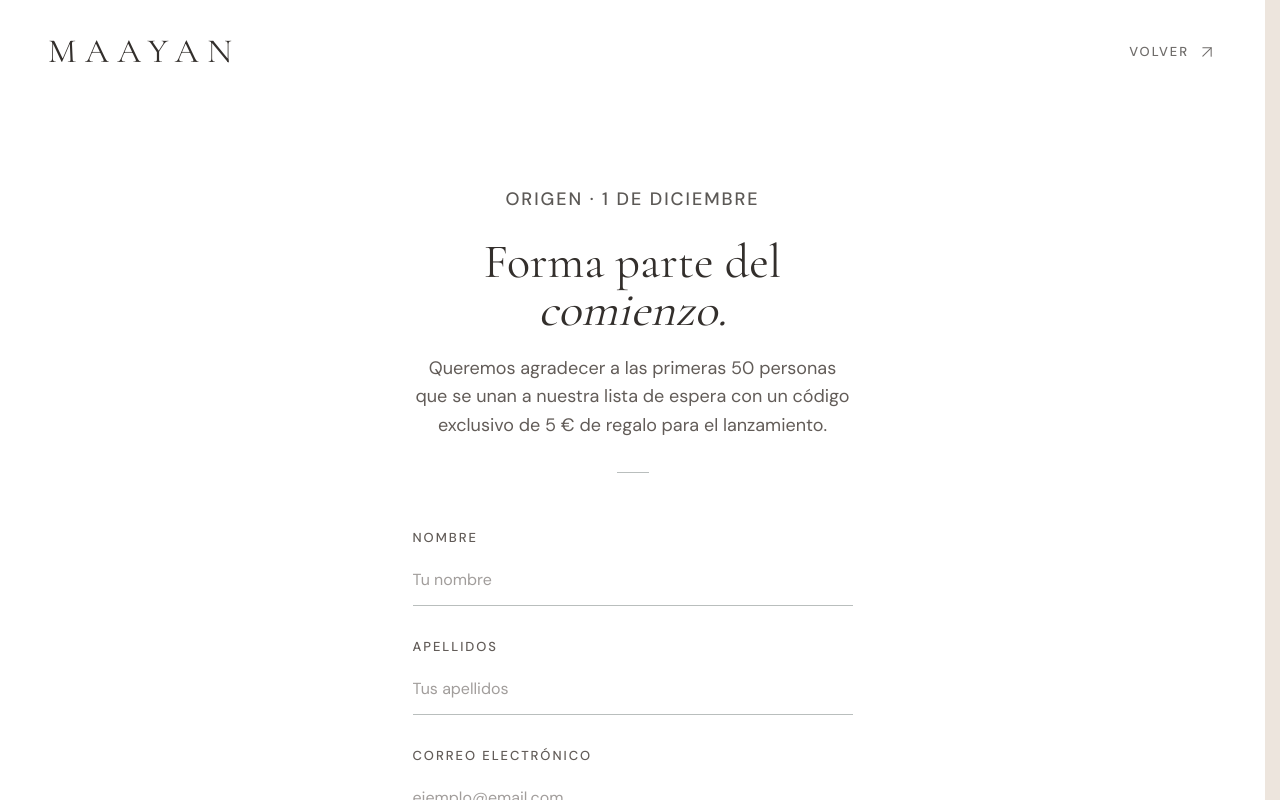
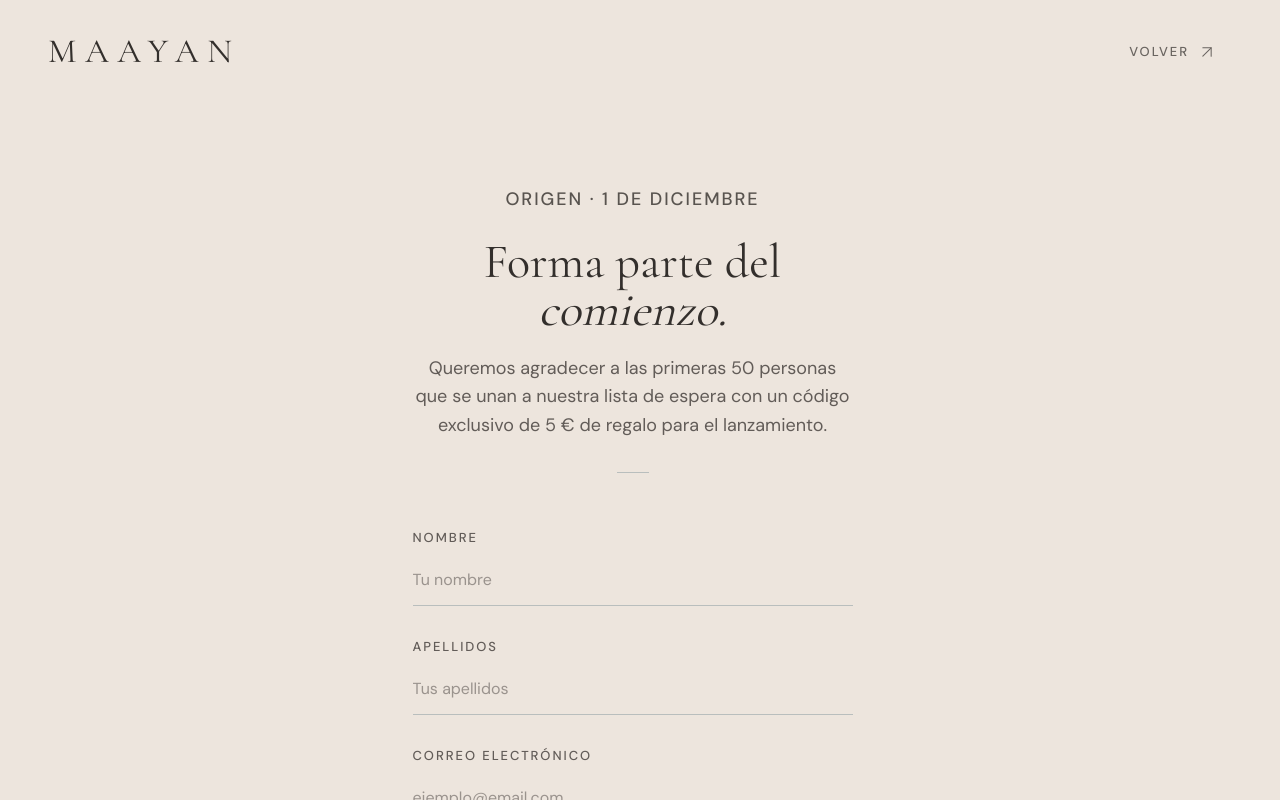
Before and after one commit to kete102/maayan, a Next.js app: page /waitlist in a window 1280 px wide. Shown: the top 800 px of the page. Built offline with nearby package versions, Linux system fonts and the light colour scheme.

Commit message:
remove white background

```diff
--- a/app/waitlist/page.tsx
+++ b/app/waitlist/page.tsx
@@ -9,14 +9,6 @@ import type { SubmitEvent } from "react";
 import { WaitlistSuccess } from "@/components/waitlist/waitlist-success";
 
 type FormStatus = "idle" | "loading" | "success" | "error";
-
-function WaitlistPromotion() {
-	return (
-		<div className="mb-6 flex flex-col items-center text-center">
-			<div className="bg-border my-4 h-px w-8" />
-		</div>
-	);
-}
 
 export function WaitlistFormPage() {
 	const [formStatus, setFormStatus] = useState<FormStatus>("idle");
@@ -94,12 +86,12 @@ export function WaitlistFormPage() {
 		"focus-visible:ring-0 focus-visible:outline-none";
 
 	return (
-		<main className="text-foreground flex min-h-screen flex-col bg-white">
+		<main className="text-foreground flex min-h-screen flex-col">
 			{/* Header */}
 			<header className="flex items-center justify-between px-5 py-8 md:px-12">
 				<Link
 					href="/"
-					aria-lable="MAAYAN - Ir al inicio"
+					aria-label="MAAYAN - Ir al inicio"
 					className="type-wordmark tracking-[0.25em]"
 				>
 					MAAYAN
@@ -269,7 +261,7 @@ export function WaitlistFormPage() {
 									<span className="type-body-sm text-muted-foreground">
 										He leído y acepto la{" "}
 										<Link
-											href="/privacidad"
+											href="/privacy-policy"
 											className="text-foreground underline underline-offset-4 transition-opacity hover:opacity-60"
 										>
 											política de privacidad
```
